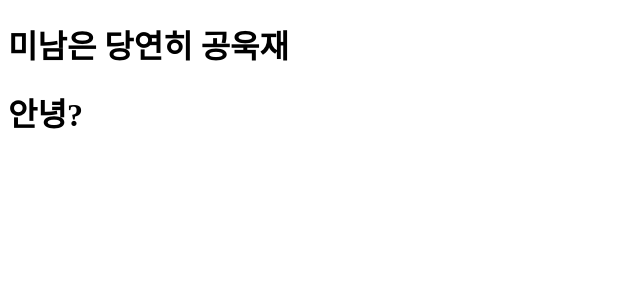
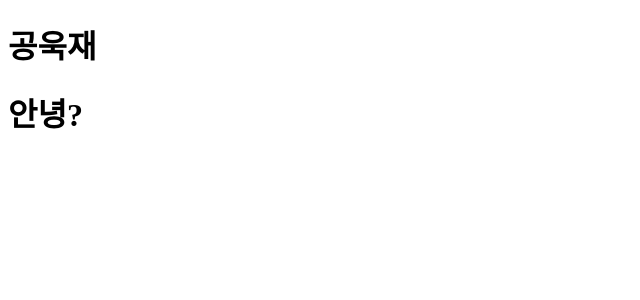
Before and after one commit to KimInteger/bundlePrac_3React, a React app: page / in a window 1280 px wide. Shown: the top 300 px of the page, without its empty margins (0-640 px from the left). Built offline with nearby package versions, Linux system fonts and the light colour scheme.

Commit message:
add_김정수 : basicData import

```diff
--- a/src/app.tsx
+++ b/src/app.tsx
@@ -1,15 +1,21 @@
 import React from 'react'
+import basicData from '../static/basic_data'
 
-const Minam = () => {
+
+interface textNode {
+  textNode : string;
+}
+
+const Minam : React.FC<textNode> = ({textNode}) => {
   return (
-    <h1>미남은 당연히 공욱재</h1>
+    <h1>{textNode}</h1>
   );
 }
 
 const App : React.FC = () => {
   return (
     <div>
-      <Minam />
+      <Minam textNode={basicData} />
       <h1>안녕?</h1>
     </div>
   )
```
